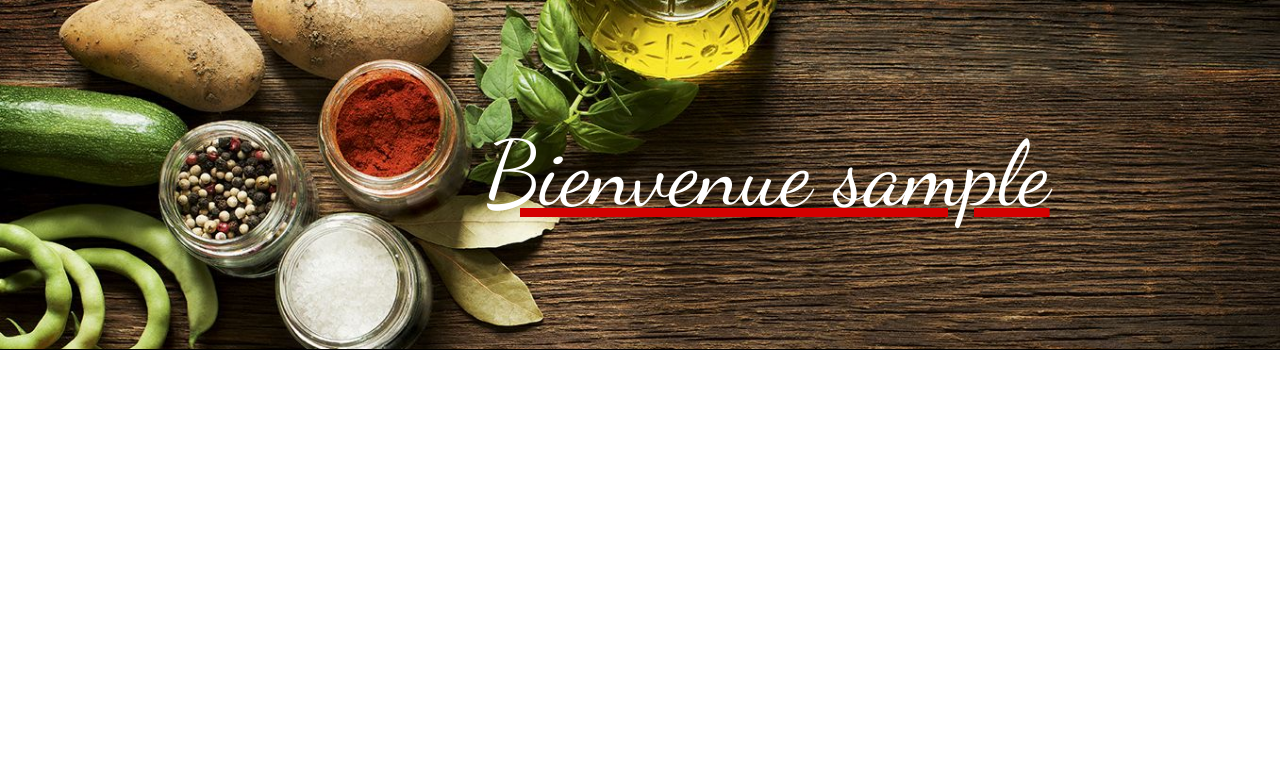
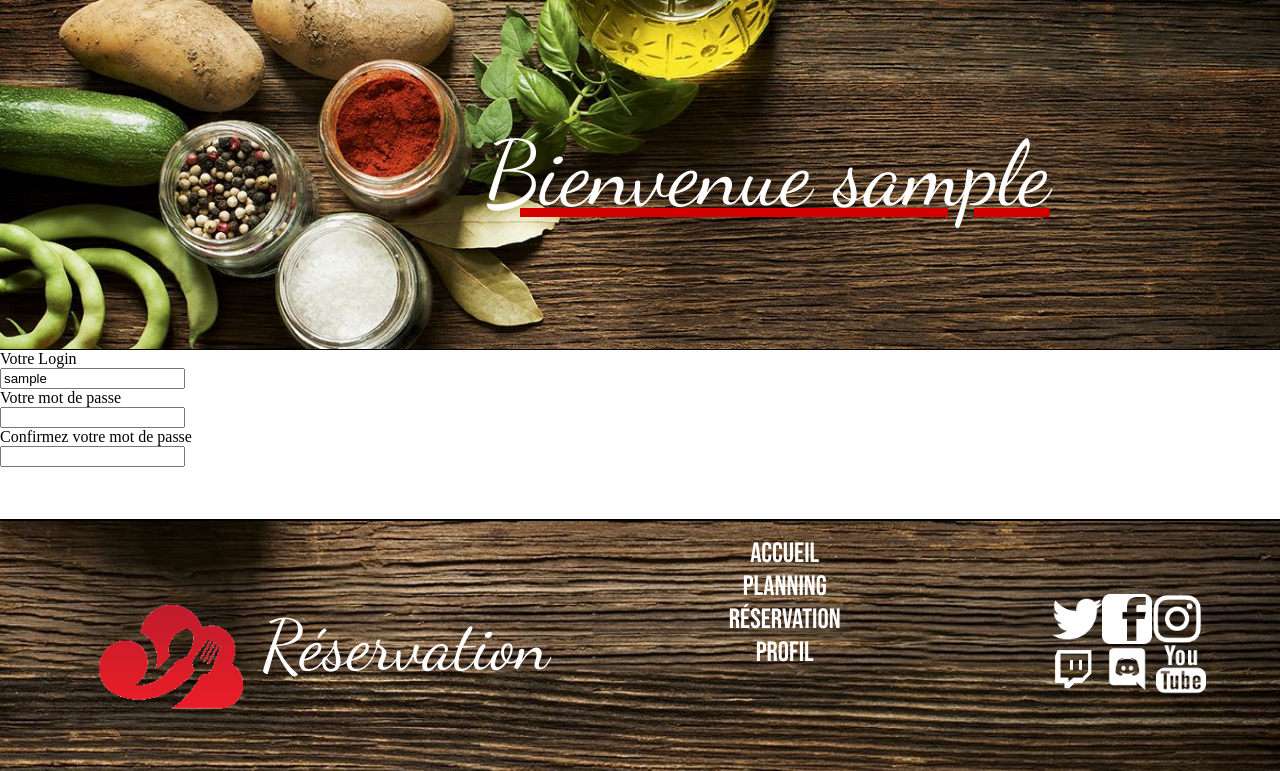
Before and after one commit to paul-le/reservation-salles, a PHP site: page /profil.php in a window 1280 px wide. Shown: the part 120-891 px from the top of the page. Before the commit the page ends 470 px from the top, so only its background shows below. Run offline with PHP 8.4, Linux system fonts and the light colour scheme; the visitor is signed in with stand-in values (Sample User, id 1); tables that the repository leaves empty or names only in its code hold one stand-in row (values such as "Sample post").

Commit message:
Quelques corrections + ajout de la page profil (toujours en cours de travail)

```diff
--- a/connexion.php
+++ b/connexion.php
@@ -15,11 +15,14 @@
         $resultat = mysqli_fetch_array($query);
         $count = $resultat['toast'];
         $resultat2 = mysqli_fetch_array($query2);
+        $requete3 = "SELECT id FROM utilisateurs WHERE login =\"$log\"";
+        $query3 = mysqli_query($connexion,$requete3);
+        $resultat3 = mysqli_fetch_array($query3);
 
         if($count > 0 && password_verify($_POST['password'],$resultat2['password']))
         {
             $_SESSION['login'] = $log;
-            $_SESSION['id'] = $resultat[0];
+            $_SESSION['id'] = $resultat3;
             header('Location: index.php');
         }
         else
--- a/inscription.php
+++ b/inscription.php
@@ -32,7 +32,7 @@
         }
         else
         {
-            echo "Identifiant déjà existant.";
+            //echo "Identifiant déjà existant.";
         }
     }
 
@@ -56,6 +56,7 @@
                         <input type="password" placeholder="Mot de passe" name="password" required><br/><br/>
                         <input type="password" placeholder="Confirmation mot de passe" name="confirmationpassword" required><br/><br/>
                         <input type="submit" value="S'inscrire" name="inscription" required>
+                        <?php if($inscriptionimpossible == true){echo"<br><br>Identifiant déjà existant";}?>
                 </form>
             </section>
         </main>
--- a/profil.php
+++ b/profil.php
@@ -1,6 +1,10 @@
 <?php
 session_start();
-var_dump($_SESSION)
+var_dump($_SESSION);
+$connexion = mysqli_connect("localhost","root","","reservationsalles");
+$requete = "SELECT * FROM utilisateurs WHERE login = '".$_SESSION['login']."' ";
+$query = mysqli_query($connexion, $requete);
+$resultat = mysqli_fetch_assoc($query);
 ?>
 
 <!DOCTYPE html>
@@ -11,3 +15,21 @@ var_dump($_SESSION)
         </head>
         <body>
         <?php include("header.php") ?>
+        <main>
+        <?php if (isset($_SESSION['login'])){ ?>
+
+            <form action="" method="post">
+                <label> Votre Login </label><br>
+                    <input type="text" name="login" value="<?php echo $resultat['login']; ?>"><br>
+                <label> Votre mot de passe </label><br>
+                    <input type="password" name="password"><br>
+                <label> Confirmez votre mot de passe </label><br>
+                    <input type="password" name="passwordcon"><br>
+                <input name="ID" type="hidden" value=<?php echo $resultat['id']; ?>>
+                    <br><br>
+
+
+        <?php } ?>
+        </main>
+        <?php include("footer.php")?>
+    </html>
```
